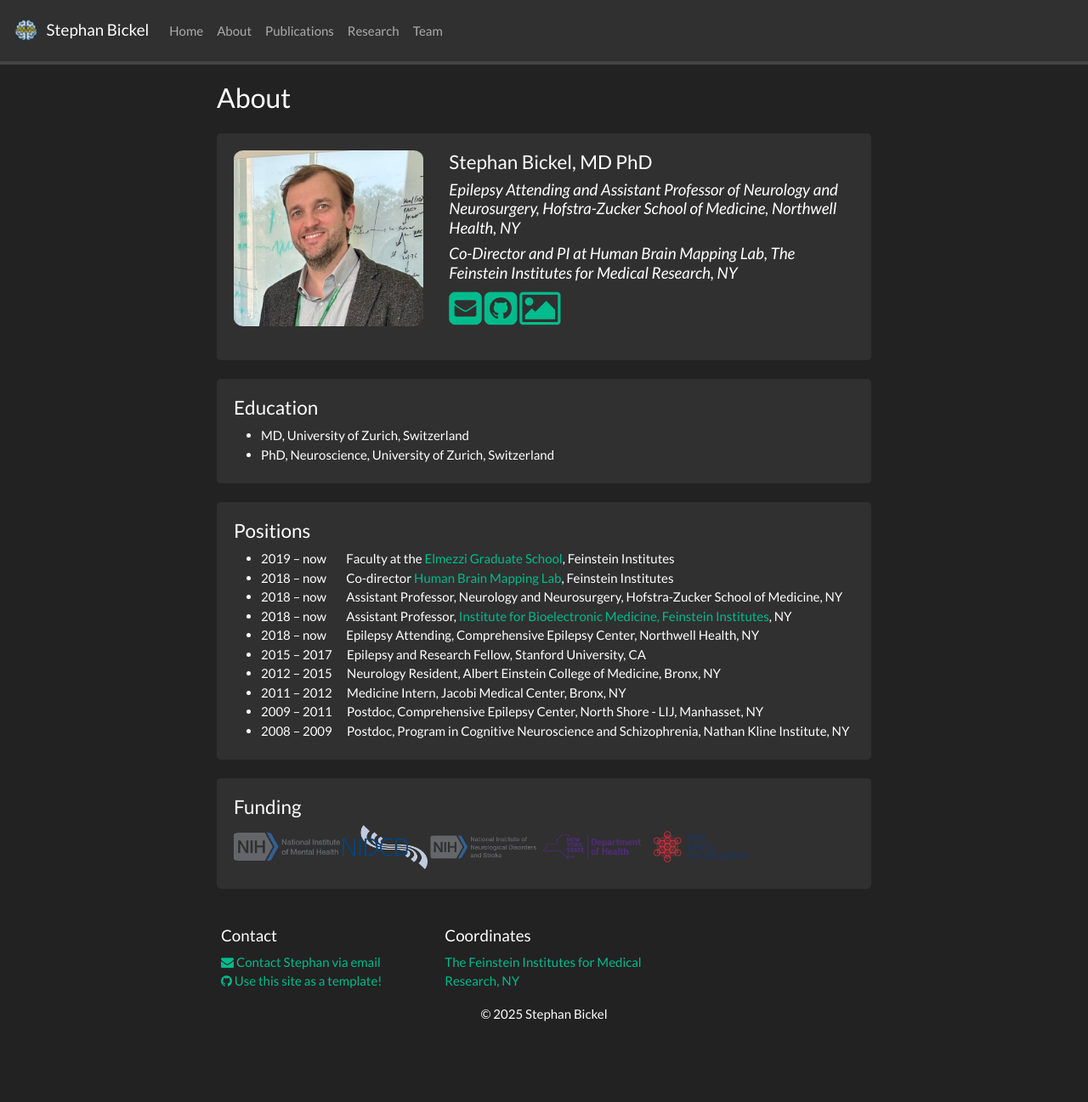
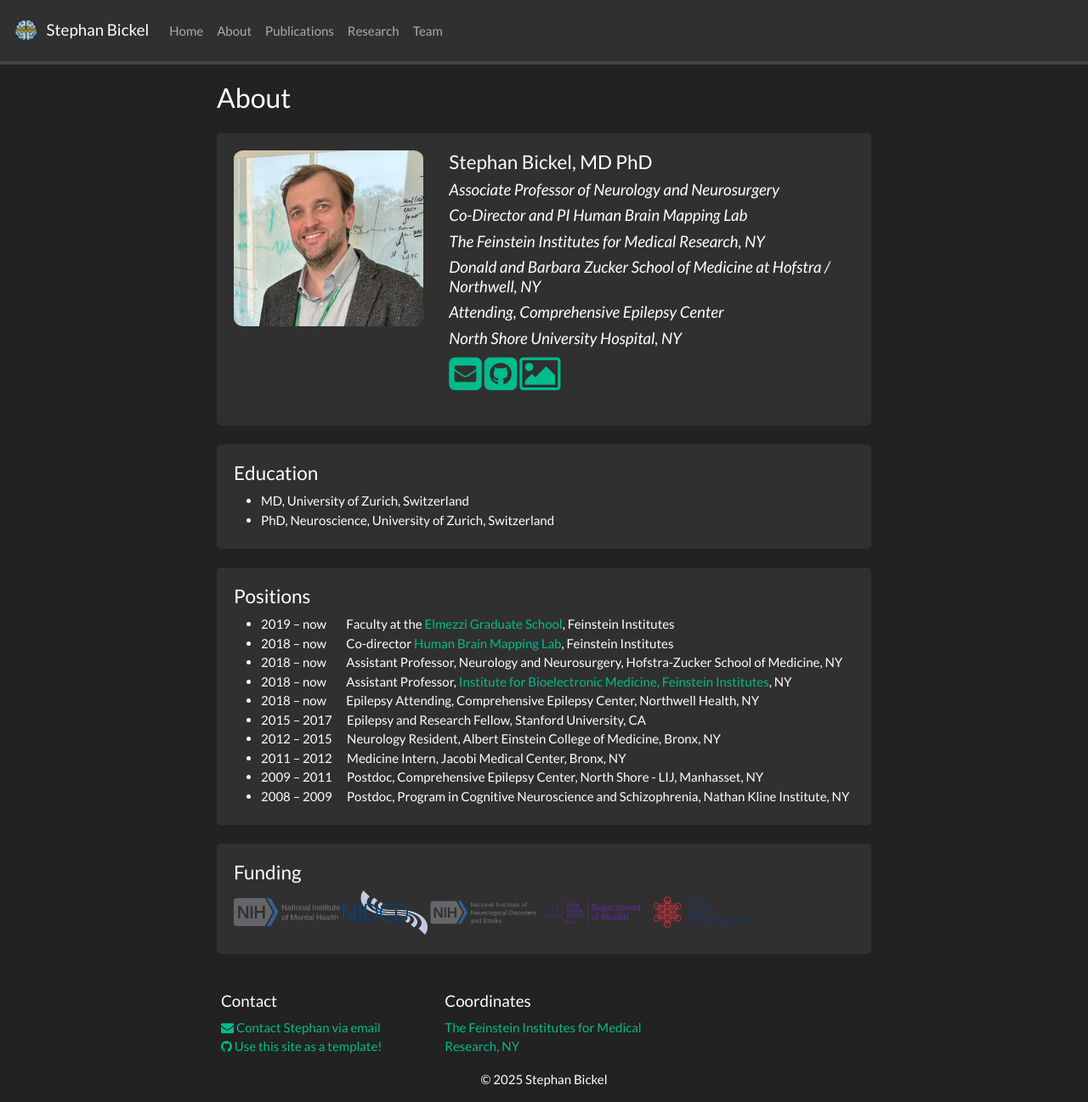
Before and after one commit to stebick/personalpage, a Jekyll site: the page built from _pages/about.md, in a window 1280 px wide and 1297 px high. Shown: the whole window at 85% size. Built offline with Jekyll 4.4.1, drawn with Linux system fonts in a browser that asks for light colours; nearby versions of some CDN libraries; a style sheet for code colours, icons or effects is not loaded.

Commit message:
Update faculty titles and affiliations on About page
Revised academic titles and institutional affiliations to reflect promotion to assoc. prof.

```diff
--- a/_pages/about.md
+++ b/_pages/about.md
@@ -16,8 +16,14 @@ permalink: /about/
 </div>
 <div class="col-sm-8 col-xs-12">
   <h4>{{ member.name }}</h4>
-  <h5><i>Epilepsy Attending and Assistant Professor of Neurology and Neurosurgery, Hofstra-Zucker School of Medicine, Northwell Health, NY</i></h5>
-  <h5><i>Co-Director and PI at Human Brain Mapping Lab, The Feinstein Institutes for Medical Research, NY</i></h5>
+  <h5><i>Associate Professor of Neurology and Neurosurgery</i></h5>
+  <h5><i>Co-Director and PI Human Brain Mapping Lab</i></h5>
+  <h5><i>The Feinstein Institutes for Medical Research, NY</i></h5>
+  <h5><i>Donald and Barbara Zucker School of Medicine at Hofstra / Northwell, NY</i></h5>
+
+  <h5><i>Attending, Comprehensive Epilepsy Center</i></h5>
+  <h5><i>North Shore University Hospital, NY</i></h5>
+
   {% if member.email %}<a href="mailto:{{ member.email }}" target="_blank"><i class="fa fa-envelope-square fa-3x"></i></a> {% endif %}
   {% if member.scholar %} <a href="{{ member.scholar }}" target="_blank"><i class="ai ai-google-scholar-square ai-3x"></i></a> {% endif %}
   {% if member.github %} <a href="{{ member.github }}" target="_blank"><i class="fa fa-github-square fa-3x"></i></a> {% endif %}
```
